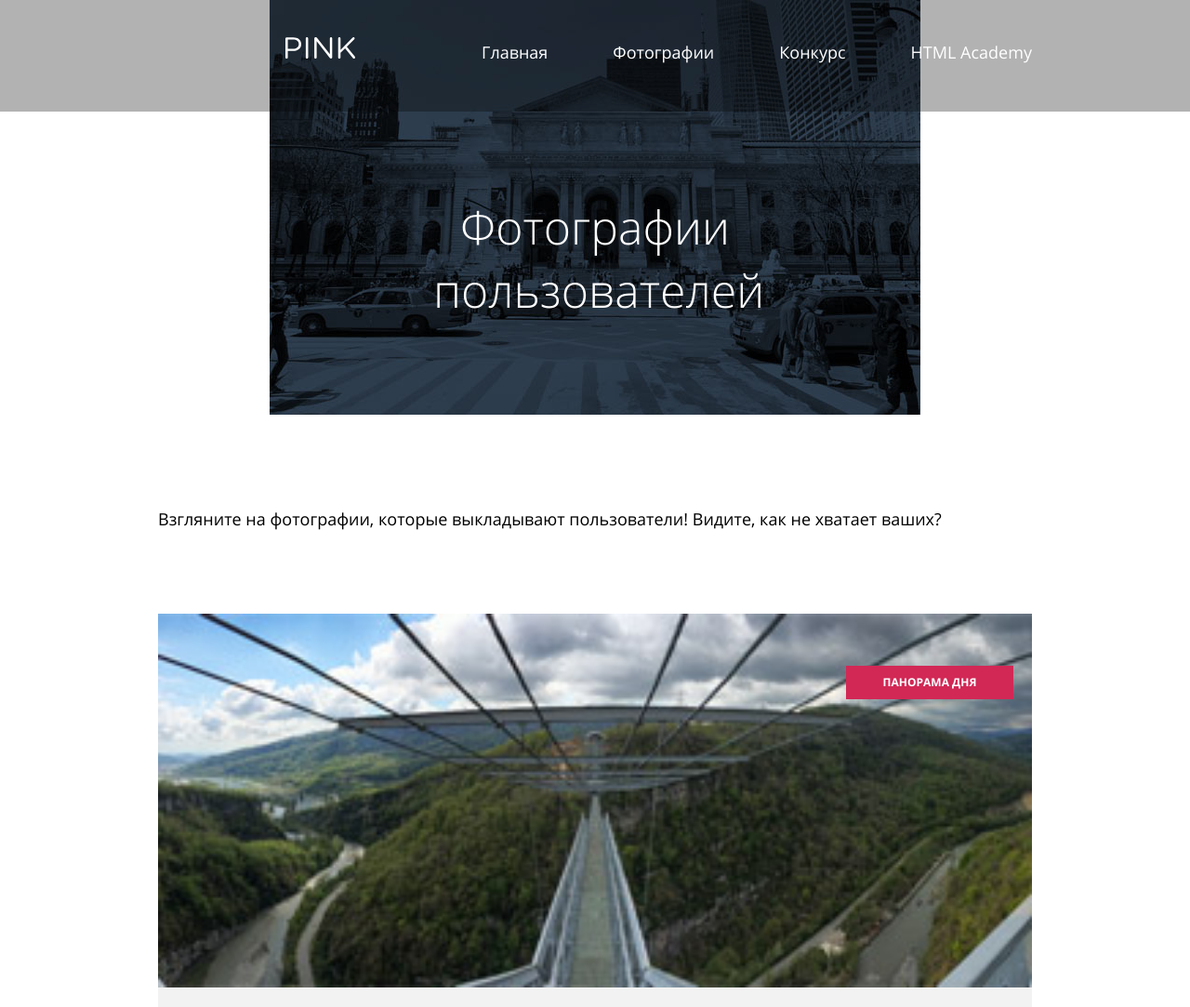
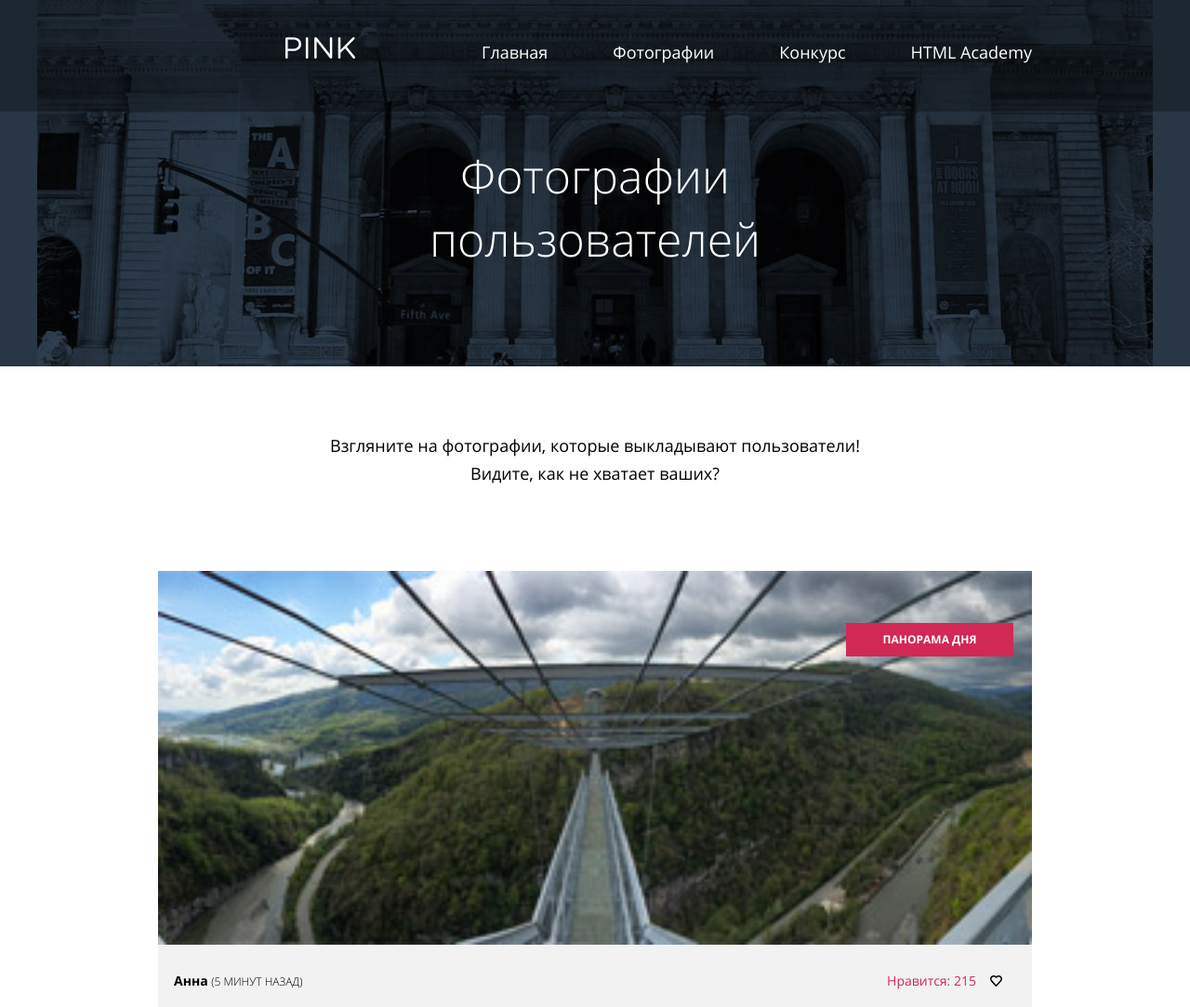
Before and after one commit to oksemonenko/pink, a website: page photo.html in a window 1280 px wide. Shown: the top 1083 px of the page at 93% size. Drawn offline with nearby package versions, Linux system fonts and the light colour scheme; files that its build step writes are made by us from their sources; files whose address does not match are found by name.

Commit message:
:construction:  Верстка блока intro внутренних страниц

```diff
--- a/photo.html
+++ b/photo.html
@@ -7,6 +7,7 @@
     <link href="css/style.css" rel="stylesheet">
   </head>
   <body class="inner-page">
+    <div class="intro  intro--inner-page">
       <header class="page-header">
         <div class="page-header__wrapper">
           <h1 class="visually-hidden">Pink</h1>
@@ -24,9 +25,10 @@
           </nav>
         </div>
       </header>
+      <h2 class="intro__title">Фотографии пользователей</h2>
+    </div>
     <main>
       <section class="gallery">
-        <h2 class="gallery__title">Фотографии пользователей</h2>
         <p class="gallery__description">
           Взгляните на фотографии, которые выкладывают пользователи!
           Видите, как не хватает ваших?
--- a/sass/blocks/contest.scss
+++ b/sass/blocks/contest.scss
@@ -1,18 +1,19 @@
 .contest {
-  padding-top: 60px;
+  //margin-top: -350px;
+  //padding-top: 60px;
 }
 
-.contest__title {
-  margin: 0;
-  margin-bottom: 85px;
-  font-size: $font-size-big;
-  font-weight: $font-weight-light;
-  color: $page-header-color;
-}
+//.contest__title {
+//  margin: 0;
+//  margin-bottom: 85px;
+//  font-size: $font-size-big;
+//  font-weight: $font-weight-light;
+//  color: $page-header-color;
+//}
 
 .contest__conditions {
   margin: 0;
-  padding-top: 54px;
+  //padding-top: 54px;
   padding-bottom: 54px;
   font-size: $font-size-small;
   line-height: 30px;
@@ -26,7 +27,8 @@
 @media #{$tablet-width} {
   .contest {
     @include container-fluid;
-    padding-top: 80px;
+    //margin-top: -500px;
+    padding-top: 60px;
   }
   .contest__title {
     width: 480px;
@@ -38,7 +40,7 @@
 
   .contest__conditions {
     width: 487px;
-    padding-top: 100px;
+    //padding-top: 100px;
     padding-bottom: 80px;
     margin: 0 auto;
   }
--- a/sass/blocks/gallery.scss
+++ b/sass/blocks/gallery.scss
@@ -1,21 +1,16 @@
 .gallery {
   display: flex;
   flex-direction: column;
-  padding-top: 35px;
 }
 
-.gallery__title {
-  margin: 0;
-  margin-bottom: 85px;
-  font-size: $font-size-big;
-  font-weight: $font-weight-light;
-  color: $page-header-color;
-}
 
 .gallery__description {
-  margin: 0;
-  padding-top: 54px;
+  width: 250px;
+  margin: 0 auto;
+  padding-top: 30px;
   padding-bottom: 54px;
+  font-size: $font-size-small;
+  line-height: 30px;
   background: $body-bg;
 }
 
@@ -25,20 +20,14 @@
     flex-direction: row;
     flex-wrap: wrap;
     justify-content: space-around;
-    padding-top: 90px;
-  }
-
-  .gallery__title {
-    width: 348px;
-    margin: 0 auto;
-    margin-bottom: 150px;
-    font-size: $font-size-super-big;
-    font-weight: $font-weight-light;
+    padding-top: 70px;
   }
 
   .gallery__description {
-    padding-top: 100px;
+    width: 450px;
+    padding-top: 0;
     padding-bottom: 90px;
+    font-size: $font-size-normal;
   }
 }
 
@@ -47,7 +36,8 @@
     @include container;
     justify-content: space-between;
   }
-  .gallery__title {
-    margin-bottom: 100px;
+
+  .gallery__description {
+    width: 600px;
   }
 }
--- a/sass/blocks/inner-page.scss
+++ b/sass/blocks/inner-page.scss
@@ -1,5 +1,5 @@
-.inner-page {
-  background-image: url('../img/bg-back-mobile@1x.jpg');
-  background-repeat: no-repeat;
-  background-position: center top;
-}
+//.inner-page {
+//  background-image: url('../img/bg-back-mobile@1x.jpg');
+//  background-repeat: no-repeat;
+//  background-position: center top;
+//}
--- a/sass/blocks/intro.scss
+++ b/sass/blocks/intro.scss
@@ -7,11 +7,38 @@
   background-position: center top;
 }
 
+.intro--inner-page {
+  min-height: 237px;
+  background-image: url('../img/bg-back-mobile.jpg');
+  background-repeat: no-repeat;
+  background-position: center top;
+}
+
+.intro__title {
+  width: 230px;
+  margin: 35px auto;
+  font-size: $font-size-big;
+  font-weight: $font-weight-light;
+  color: $page-header-color;
+}
+
 @media #{$tablet-width} {
   .intro {
     min-height: 729px;
     padding-top: 0;
     background-image: url('../img/bg-back-tablet.png');
+  }
+
+  .intro--inner-page {
+    min-height: 440px;
+    background-image: url('../img/bg-back-tablet.jpg');
+    background-repeat: no-repeat;
+    background-position: center top;
+  }
+
+  .intro__title {
+    width: 490px;
+    font-size: $font-size-super-big;
   }
 }
 
@@ -20,4 +47,11 @@
     min-height: 854px;
     background-image: url('../img/bg-back-desktop.png');
   }
+
+  .intro--inner-page {
+    min-height: 394px;
+    background-image: url('../img/bg-back-desktop.jpg');
+    background-repeat: no-repeat;
+    background-position: center top;
+  }
 }
--- a/sass/global/scaffolding.scss
+++ b/sass/global/scaffolding.scss
@@ -3,7 +3,6 @@ body {
   font-size: $font-size-normal;
   font-weight: $font-weight-normal;
   text-align: center;
-  background-image: url('../img/bg-back-mobile.png');
   background-repeat: no-repeat;
   //background-position: center 175px, center top;
   background-position: center top;
@@ -11,13 +10,13 @@ body {
 
 @media #{$tablet-width} {
   body {
-    background-image: url('../img/bg-back-tablet.png');
+
   }
 }
 
 @media #{$desktop-width} {
   body {
-    background-image: url('../img/bg-back-desktop.png');
+
   }
 }
 
```
Also changed, not shown: form.html (+3 -1 lines), img/bg-back-desktop.jpg (added), img/bg-back-mobile.jpg (added), img/bg-back-tablet.jpg (added). Lines whose indentation alone changed are shown as unchanged.
